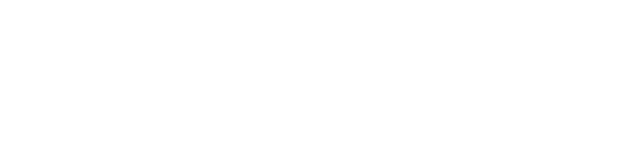
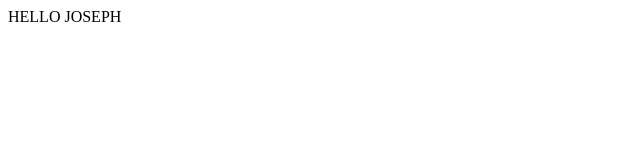
Before and after one commit to jamesBrosnahan/jamesBrosnahan.github.io, a plain HTML site: page index.html in a window 1280 px wide. Shown: the whole page, without its empty margins (0-640 px from the left). Drawn offline with Linux system fonts and the light colour scheme.

Commit message:
Add greeting 'HELLO JOSEPH' to index.html

```diff
--- a/index.html
+++ b/index.html
@@ -4,6 +4,6 @@
 
   </head>
   <body>
-
+    HELLO JOSEPH
   </body>
 </html>
```
